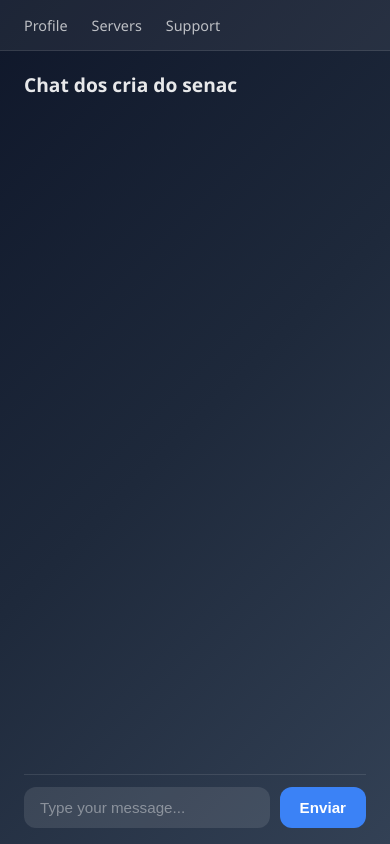
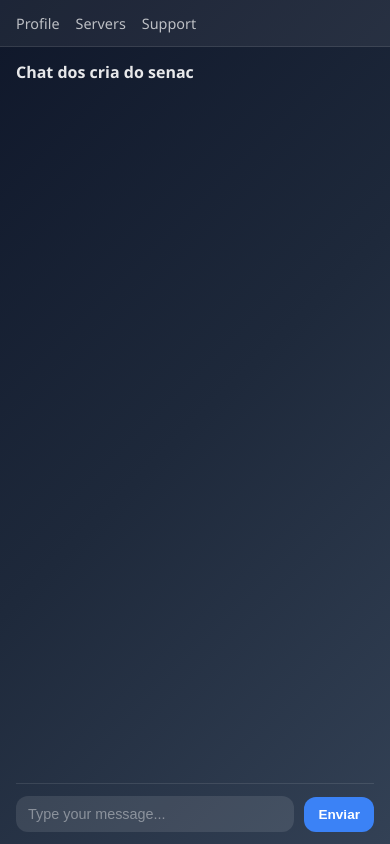
Before and after one commit to carneiroo1/Chat-app, a Flask app: page /chat in a window 390 px wide. Run offline with Flask 3, Linux system fonts and the light colour scheme; a user stored in the database is signed in; some libraries are stand-ins or nearby versions.

Commit message:
responsive css

```diff
--- a/static/chat.css
+++ b/static/chat.css
@@ -15,6 +15,7 @@
 body {
     font-family: "Segoe UI", sans-serif;
     height: 100vh;
+    height: 100dvh;
     display: flex;
     flex-direction: column;
     background: linear-gradient(
@@ -31,12 +32,14 @@ header {
     padding: 14px 24px;
     background: var(--glass);
     border-bottom: 1px solid var(--glass-border);
+    flex-shrink: 0;
 }
 
 nav ul {
     list-style: none;
     display: flex;
     gap: 24px;
+    flex-wrap: wrap;
 }
 
 nav ul li a {
@@ -57,6 +60,7 @@ main {
     flex-direction: column;
     padding: 20px 24px 16px;
     overflow: hidden;
+    min-height: 0;
 }
 
 main h1 {
@@ -64,6 +68,7 @@ main h1 {
     font-weight: 700;
     margin-bottom: 16px;
     color: rgba(255, 255, 255, 0.9);
+    flex-shrink: 0;
 }
 
 /* LISTA DE MENSAGENS */
@@ -75,6 +80,7 @@ main h1 {
     gap: 10px;
     overflow-y: auto;
     margin-bottom: 16px;
+    min-height: 0;
 }
 
 #message-list li {
@@ -86,6 +92,7 @@ main h1 {
     line-height: 1.5;
     background: var(--input-bg);
     align-self: flex-start;
+    word-break: break-word;
 }
 
 /* INPUT + BOTÃO */
@@ -95,6 +102,7 @@ main h1 {
     align-items: center;
     padding-top: 12px;
     border-top: 1px solid var(--glass-border);
+    flex-shrink: 0;
 }
 
 #message {
@@ -107,6 +115,7 @@ main h1 {
     font-size: 0.95rem;
     outline: none;
     transition: 0.3s;
+    min-width: 0;
 }
 
 #message::placeholder {
@@ -128,6 +137,8 @@ main h1 {
     font-weight: 600;
     cursor: pointer;
     transition: 0.3s;
+    white-space: nowrap;
+    flex-shrink: 0;
 }
 
 #button-enviar:hover {
@@ -138,3 +149,38 @@ main h1 {
 #button-enviar:active {
     transform: translateY(0);
 }
+
+/* MOBILE */
+@media (max-width: 480px) {
+    header {
+        padding: 12px 16px;
+    }
+
+    nav ul {
+        gap: 16px;
+    }
+
+    main {
+        padding: 14px 16px 12px;
+    }
+
+    main h1 {
+        font-size: 1rem;
+        margin-bottom: 12px;
+    }
+
+    #message-list li {
+        max-width: 85%;
+        font-size: 0.85rem;
+    }
+
+    #message {
+        font-size: 0.9rem;
+        padding: 10px 12px;
+    }
+
+    #button-enviar {
+        padding: 10px 14px;
+        font-size: 0.85rem;
+    }
+}
```
